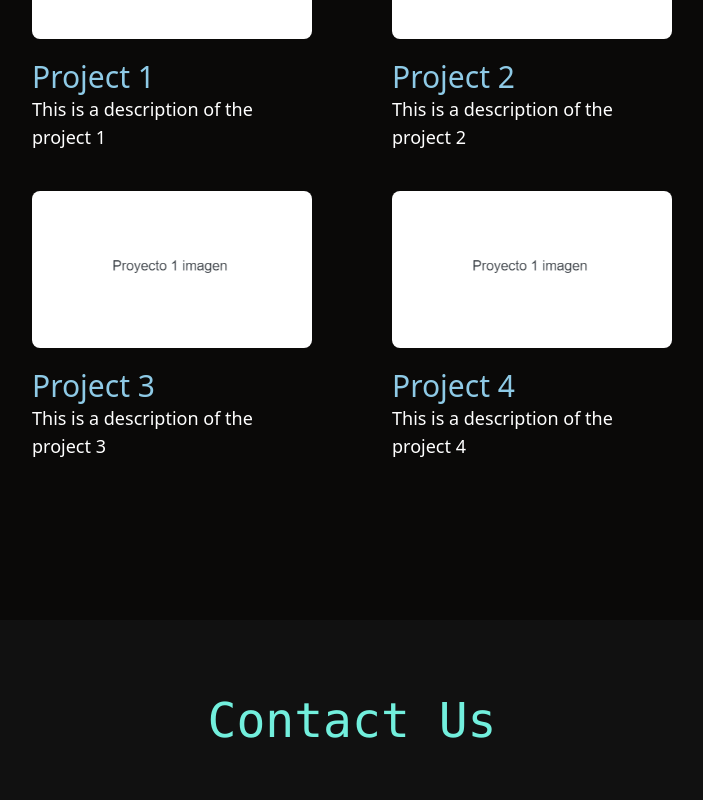
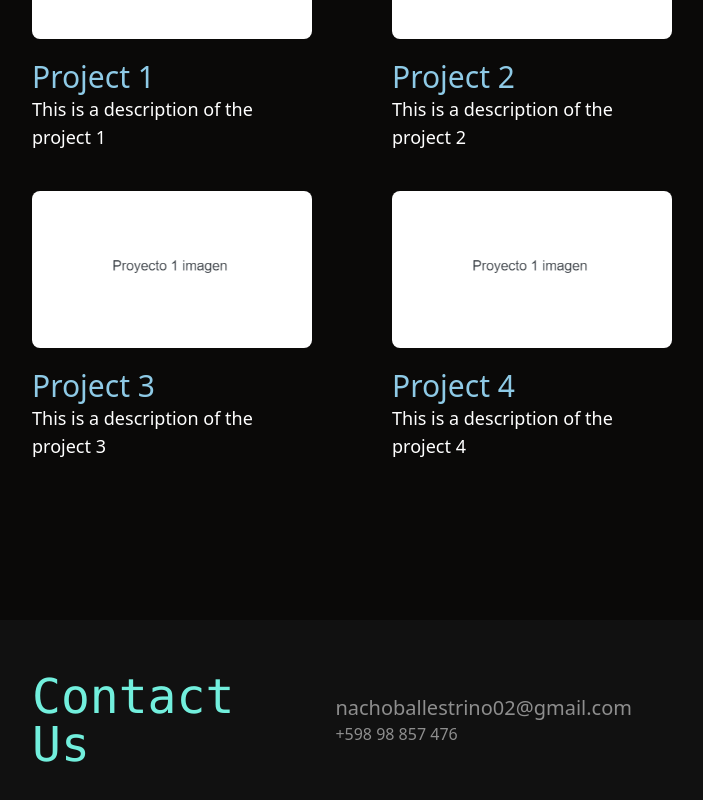
Before and after one commit to ballestrino/portfolio, a React (Vite) app: page / in a window 1280 px wide. Shown: the part 1647-2447 px from the top of the page, without its empty margins (288-991 px from the left). Built offline with nearby package versions, Linux system fonts and the light colour scheme.

Commit message:
contact component

```diff
--- a/src/App.jsx
+++ b/src/App.jsx
@@ -1,17 +1,13 @@
-import ContactPage from './Pages/ContactPage';
-import PrincipalPage from './Pages/PrincipalPage';
-import { Route, Routes } from 'react-router-dom';
-import { BrowserRouter } from 'react-router-dom';
+import InitialPage from './components/InitialPage';
+import MainContent from './components/MainContent';
+import Footer from './components/Footer';
 
-function App() {
+export default function App() {
   return (
-    <BrowserRouter>
-      <Routes>
-        <Route path='/' element={<PrincipalPage />} />
-        <Route path='/contact-us' element={<ContactPage />} />
-      </Routes>
-    </BrowserRouter>
+    <>
+      <InitialPage />
+      <MainContent />
+      <Footer />
+    </>
   );
 }
-
-export default App;
--- a/src/components/AboutMe.jsx
+++ b/src/components/AboutMe.jsx
@@ -26,7 +26,8 @@ function AboutMe() {
             xxl:text-6xl
             xl:text-5xl
             lg:text-4xl
-            md:text-3xl '
+            md:text-3xl
+            '
           >
             {translationProvider.AboutMeTitle}
           </h2>
--- a/src/components/ContactForm.jsx
+++ /dev/null
@@ -1,8 +0,0 @@
-export default function ContactForm() {
-  return (
-    <>
-      <a href='/'>return homePage</a>
-      <div>ContactForm</div>
-    </>
-  );
-}
--- a/src/components/Footer.jsx
+++ b/src/components/Footer.jsx
@@ -1,9 +1,4 @@
-import { AppContext } from '../context/AppContextProvider';
-import { useContext } from 'react';
-import { Link } from 'react-router-dom';
-
 export default function Footer() {
-  const { translationProvider } = useContext(AppContext);
   return (
     <footer
       id='contact'
@@ -13,7 +8,7 @@ export default function Footer() {
     >
       <section
         className='
-        flex justify-center items-center
+        flex items-center justify-between
         w-3/6
         h-full
         m-auto
@@ -30,11 +25,24 @@ export default function Footer() {
         md:text-3xl
         transition-all duration-300 ease-in-out
         hover:text-hoverContactUs
+        mr-10
 
         '
         >
-          <Link to='/contact-us'>{translationProvider.ContactUs}</Link>
+          Contact Us
         </h2>
+        <div>
+          <p className='mr-10 text-footer text-xl'>
+            <a href='mailto:nachoballestrino02@gmail.com'>
+              nachoballestrino02@gmail.com
+            </a>
+          </p>
+          <p>
+            <a className='text-footer' href='tel:+598 98 857 476'>
+              +598 98 857 476
+            </a>
+          </p>
+        </div>
       </section>
     </footer>
   );
--- a/src/index.css
+++ b/src/index.css
@@ -8,8 +8,3 @@ html {
   overflow-x: hidden;
   scrollbar-color: #4f46e5 #f5f5f5;
 }
-
-/* Prevents the slider from being too wide */
-.slick-slider {
-  max-width: 500px !important;
-}
--- a/tailwind.config.js
+++ b/tailwind.config.js
@@ -36,6 +36,7 @@ export default {
         tertiary: '#72efdd',
         ProjectTitle: '#8ecae6',
         hoverContactUs: '#274c77',
+        footer: '#8e8e8e',
       },
       fontSize: {
         '1.5xl': '1.35rem',
@@ -50,6 +51,7 @@ export default {
         secondary: '#22333b',
         tertiary: '#EFD3D7',
         footer: '#111111',
+        form: '#1e1e1e',
       },
       borderColor: {
         button: '#5899e2',
```
